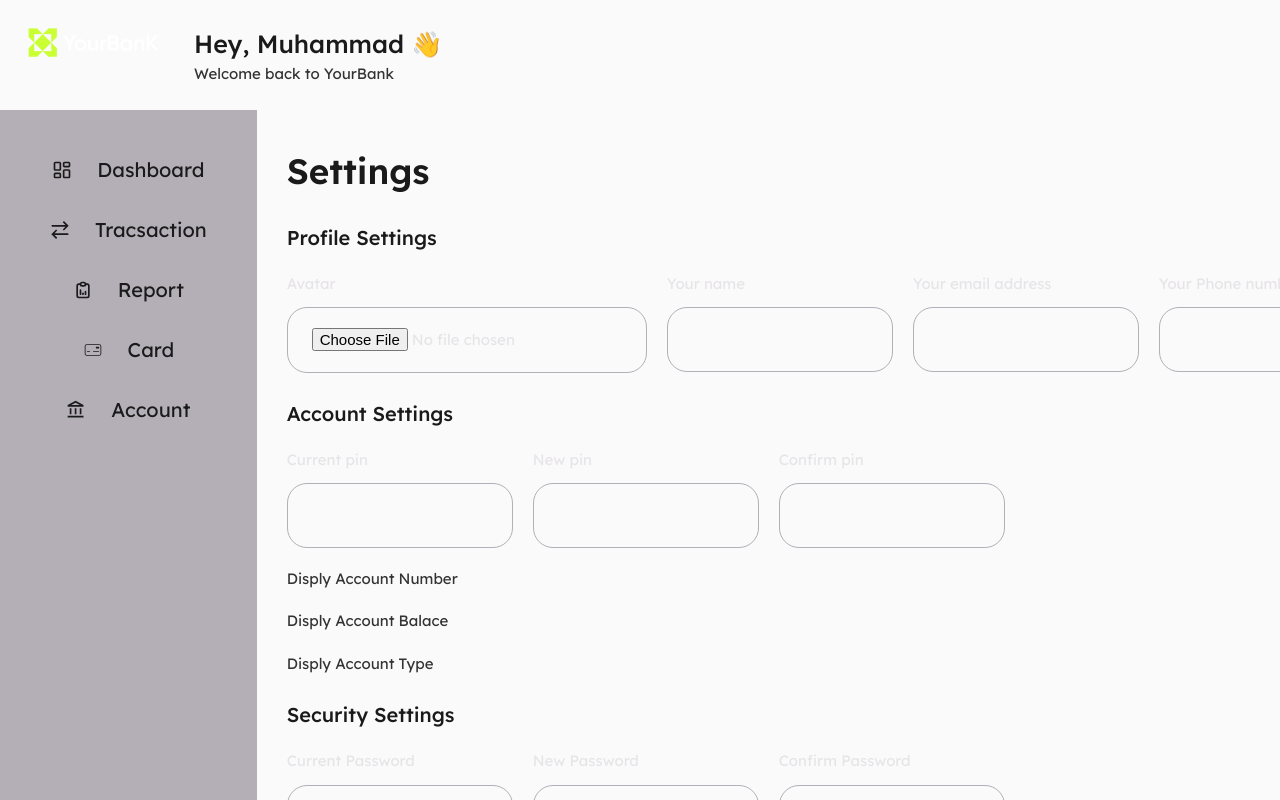
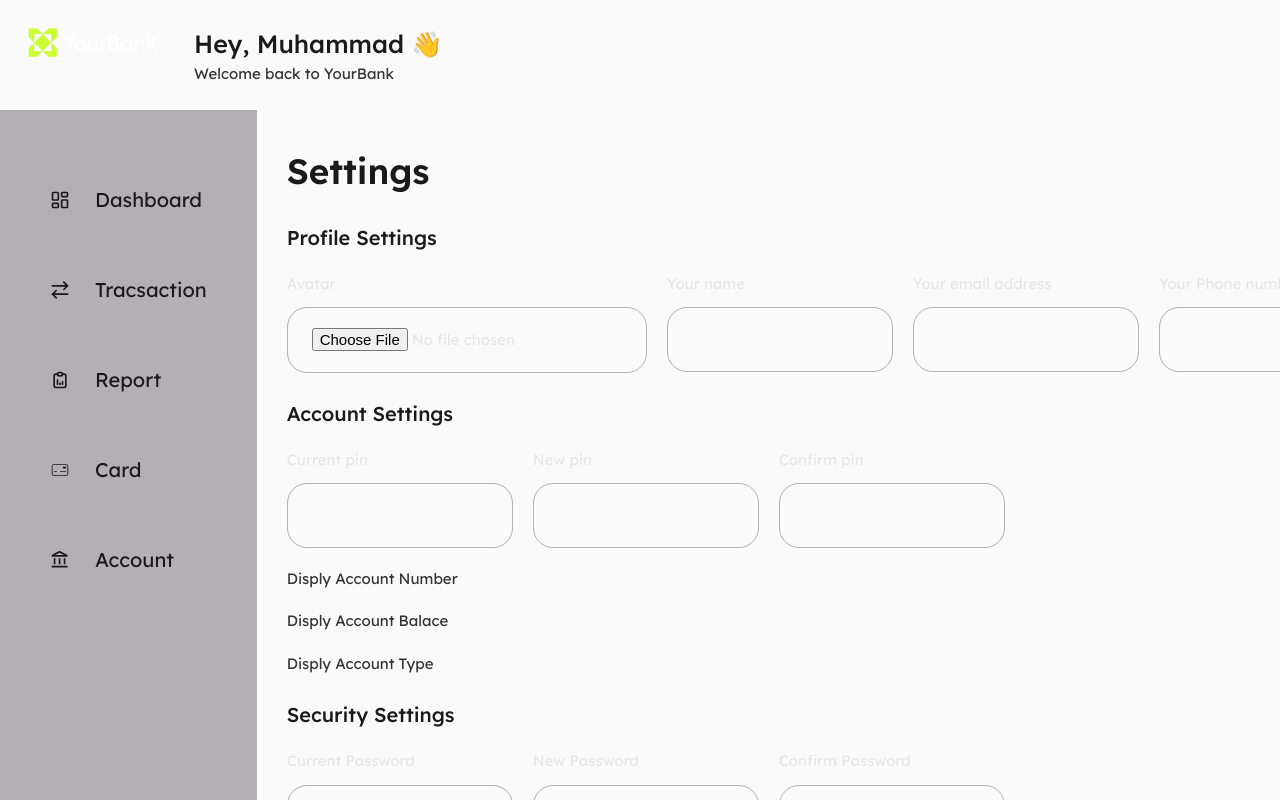
Before and after one commit to Muhammad0320/bank--f, a Next.js app: page /settings in a window 1280 px wide. Shown: the top 800 px of the page. Built offline with nearby package versions, Linux system fonts and the light colour scheme.

Commit message:
chore:  update nav styles

```diff
--- a/components/nav/NavStyles.ts
+++ b/components/nav/NavStyles.ts
@@ -8,6 +8,10 @@ export const NavLinkContainer = styled(Link)`
   display: flex;
 
   justify-content: center;
+
+  /* width: 100%; */
+
+  padding-block: ${() => ClampComponent(900, 1250, 1.5, 3)};
 
   align-items: center;
 
@@ -26,7 +30,9 @@ export const StyledNavLinks = styled.nav`
 
   flex-flow: column;
 
-  gap: ${() => ClampComponent(900, 1250, 1.5, 3)};
+  align-items: flex-start;
+
+  /* gap: ${() => ClampComponent(900, 1250, 1.5, 3)}; */
 
   color: var(--primary-color);
 `;
```
